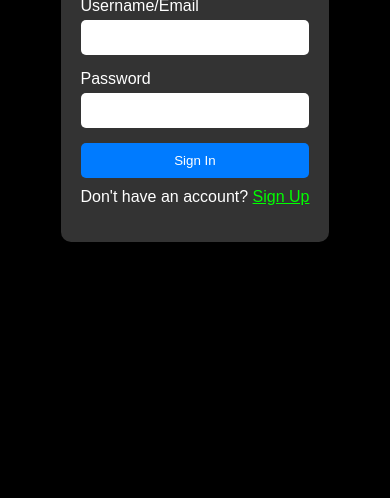
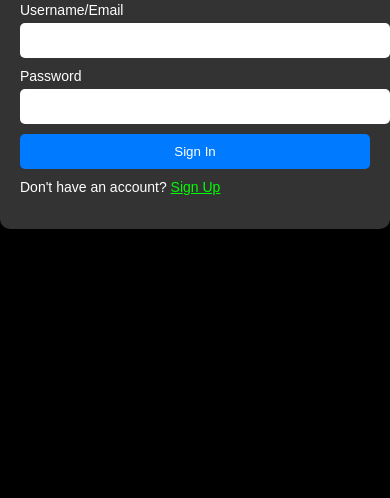
Before and after one commit to LurckeA/aria-anim, a website: page signin.html in a window 390 px wide. Shown: the part 346-844 px from the top of the page. Drawn offline with nearby package versions, Linux system fonts and the light colour scheme.

Commit message:
Update signin.html

```diff
--- a/signin.html
+++ b/signin.html
@@ -2,11 +2,31 @@
 <html lang="en">
 <head>
     <meta charset="UTF-8">
-    <meta name="viewport" content="width=device-width, initial-scale=1.0">
+    <meta name="viewport" content="width=device-width, initial-scale=1.0, maximum-scale=1.0, user-scalable=no">
     <title>Sign In</title>
-    <link rel="stylesheet" href="/aria-anim/assets/index-styles.css">
+    <link rel="stylesheet" href="/assets/index-styles.css">
     <script src="https://cdn.jsdelivr.net/npm/@supabase/supabase-js@2.39.3/dist/umd/supabase.min.js"></script>
-    <script src="/aria-anim/assets/scripts.js"></script>
+    <script src="/assets/scripts.js"></script>
+    <style>
+        body {
+            font-size: 16px;
+        }
+        .container {
+            width: 90%;
+            max-width: 400px;
+            margin: 0 auto;
+        }
+        input[type="text"], input[type="password"] {
+            width: 100%;
+            padding: 10px;
+            margin-bottom: 10px;
+        }
+        @media screen and (max-width: 768px) {
+            body {
+                font-size: 14px;
+            }
+        }
+    </style>
 </head>
 <body>
     <div class="container">
```
